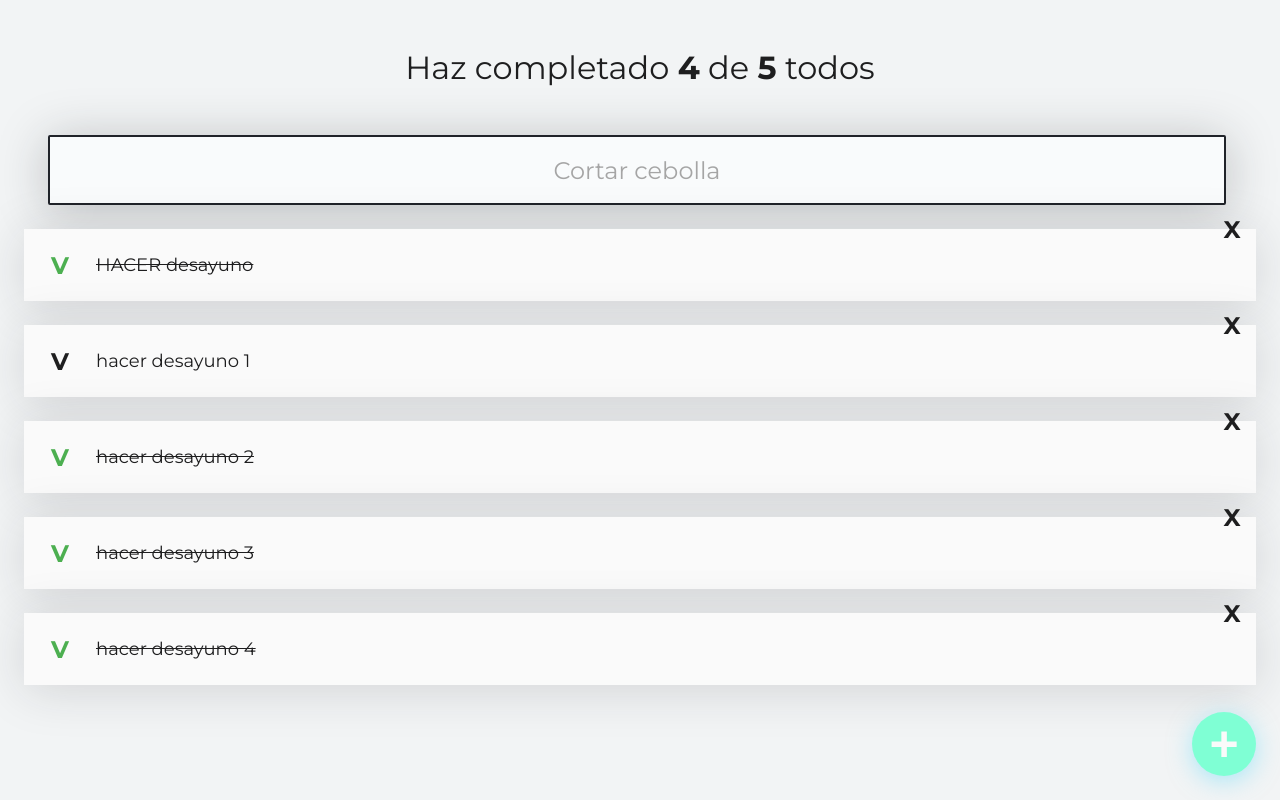
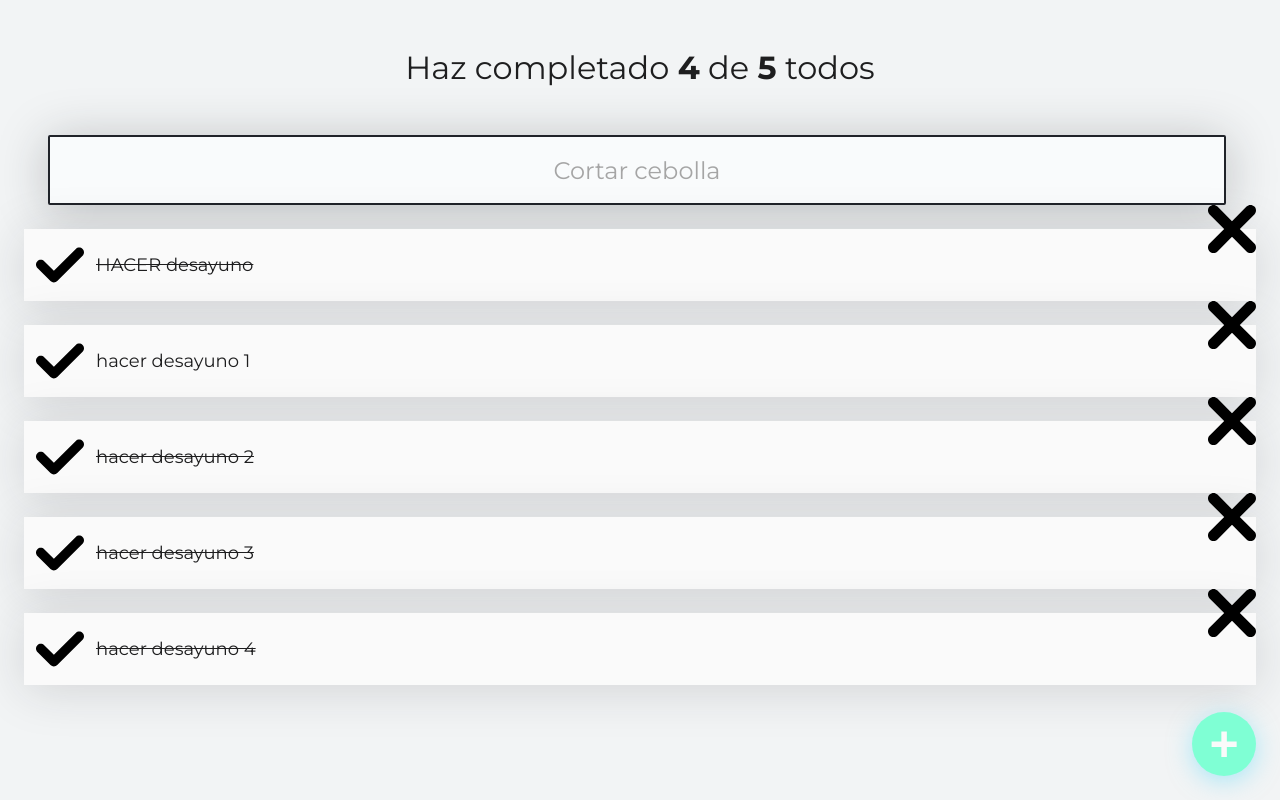
Before and after one commit to andresfmurciaz/ToDo-React, a React (Create React App) app: page / in a window 1280 px wide. Built offline with nearby package versions, Linux system fonts and the light colour scheme.

Commit message:
iconos 1

```diff
--- /dev/null
+++ b/src/CompleteIcon.js
@@ -0,0 +1,10 @@
+import React from "react";
+import {TodoIcon} from './TodoIcon'
+
+function CompleteIcon (){
+    return (
+    <TodoIcon type="check" color="green"></TodoIcon>
+    )
+}
+
+export {CompleteIcon}
--- /dev/null
+++ b/src/DeleteIcon.js
@@ -0,0 +1,9 @@
+import React from "react";
+import {TodoIcon} from './TodoIcon'
+function DeleteIcon (){
+    return (
+        <TodoIcon type="delete" color="gray"></TodoIcon>
+        )
+}
+
+export {DeleteIcon}
--- /dev/null
+++ b/src/TodoIcon.js
@@ -0,0 +1,14 @@
+import React from "react";
+import {ReactComponent as CheckSVG} from './check.svg'
+import { ReactComponent as DeleteSVG } from './delete.svg';
+const iconTyper = {
+ "check" : <CheckSVG></CheckSVG> ,
+ "delete" : <DeleteSVG></DeleteSVG>
+}
+
+function TodoIcon({type}){
+
+return (<span className=  {`Icon Icon-svg Icon-${type}`} > {iconTyper[type]} </span>)
+}
+
+export {TodoIcon}
--- a/src/TodoItem.js
+++ b/src/TodoItem.js
@@ -1,16 +1,22 @@
+import { CompleteIcon } from './CompleteIcon'
+import {DeleteIcon} from './DeleteIcon'
 import './TodoItem.css'
 function TodoItem({completado,text,onComplete,onDelete}){
     return (
       <li className="TodoItem">
-      <span className={`Icon Icon-check ${completado && "Icon-check--active"}`}  onClick={onComplete}>
+
+      {/* <span className={`Icon Icon-check ${completado && "Icon-check--active"}`}  onClick={onComplete}>
         V
-      </span>
+      </span> */}
+      <CompleteIcon></CompleteIcon>
       <p className={`TodoItem-p ${completado && "TodoItem-p--complete"}`}>
         {text}
       </p>
-      <span className="Icon Icon-delete" onClick={onDelete}>
+      <DeleteIcon></DeleteIcon>
+      {/* <span className="Icon Icon-delete" onClick={onDelete}>
         X
-      </span>
+      </span> */}
+
     </li>
     );
   }
```
Also changed, not shown: src/check.svg (added), src/delete.svg (added).
